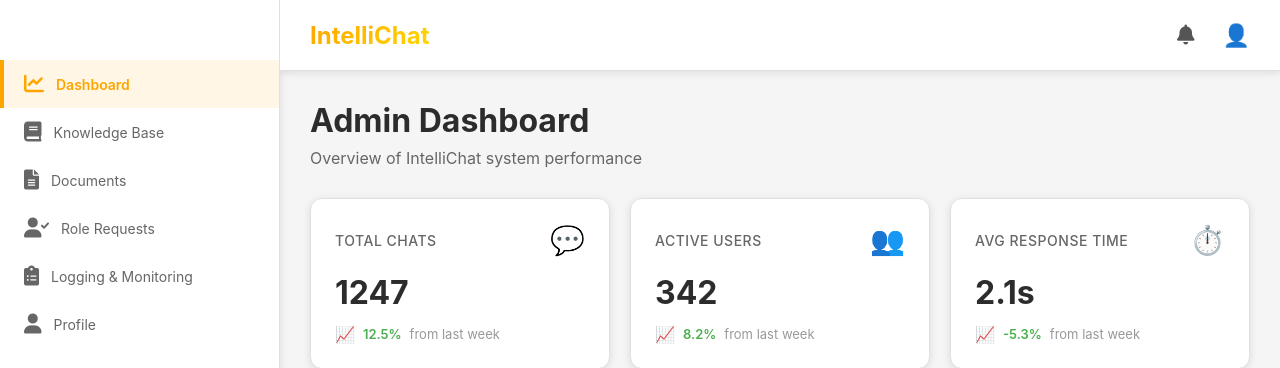
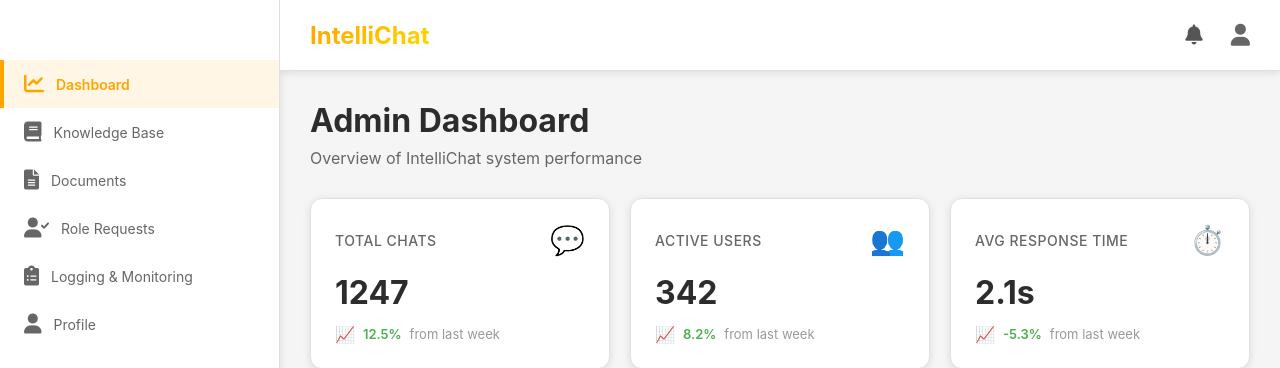
Before and after one commit to Niko2xni/IntelliChat, a Django app: page /dashboard/ in a window 1280 px wide. Shown: the top 368 px of the page. Run offline with Django 5.2, Linux system fonts and the light colour scheme; the visitor is signed in with stand-in values (Sample User, id 1); data comes from the database, SQL or seed files in the repository; data that the repository does not hold is empty.

Commit message:
Updated profile icon in admin dashboard

```diff
--- a/templates/dashboard/header.html
+++ b/templates/dashboard/header.html
@@ -30,7 +30,7 @@
                     {% if user.is_authenticated and user.profile_picture %}
                     <img src="{{ user.profile_picture.url }}" alt="Profile" style="width: 35px; height: 35px; border-radius: 50%; object-fit: cover;">
                     {% else %}
-                    <span class="icon">👤</span>
+                    <span class="icon"><i class="fas fa-user"></i></span>
                     {% endif %}
                 </a>
             </div>
```
